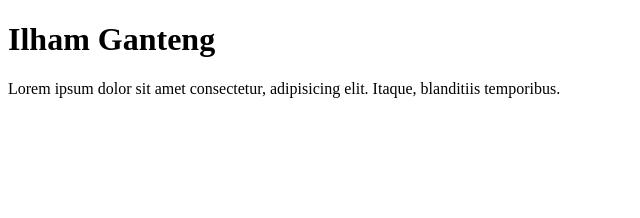
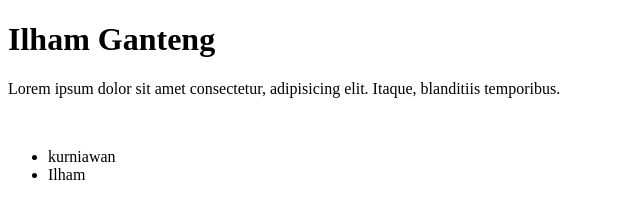
Before and after one commit to AlwaysBann/test-push-git, a plain HTML site: page index.html in a window 1280 px wide. Shown: the whole page, without its empty margins (0-640 px from the left). Drawn offline with Linux system fonts and the light colour scheme.

Commit message:
menambah list

```diff
--- a/index.html
+++ b/index.html
@@ -9,5 +9,10 @@
 <body>
     <h1>Ilham Ganteng</h1>
     <p>Lorem ipsum dolor sit amet consectetur, adipisicing elit. Itaque, blanditiis temporibus.</p>
+    <br>
+    <ul>
+        <li>kurniawan</li>
+        <li>Ilham</li>
+    </ul>
 </body>
 </html>
```
